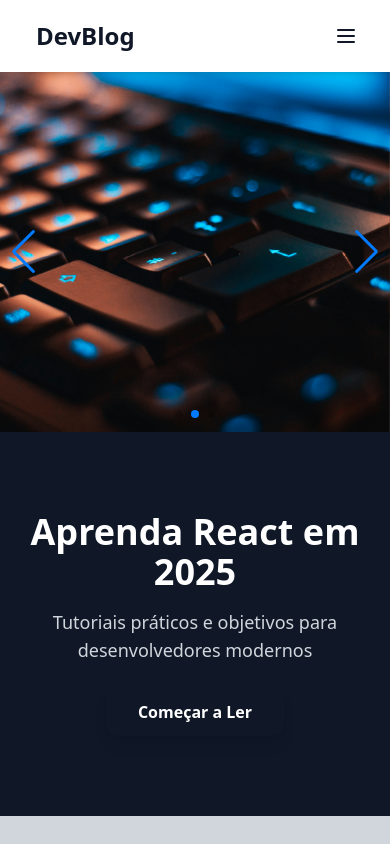
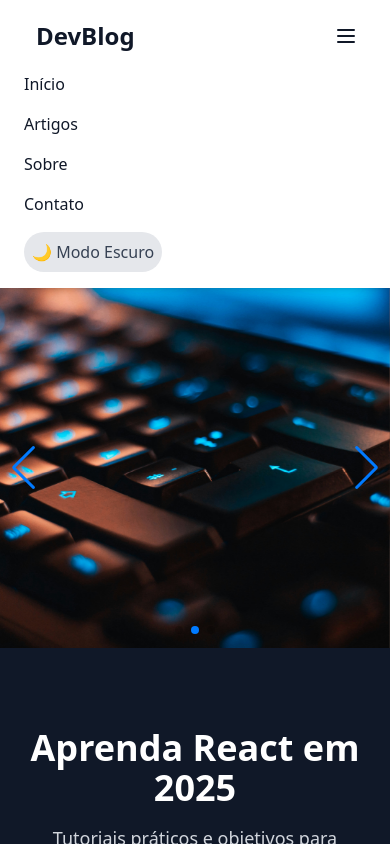
Before and after one commit to SabrinaSoaresDev/Blog, a React (Vite) app: page / in a window 390 px wide. Both pictures are taken after a click on the button "Menu". Shown: the top 844 px of the page. Built offline with nearby package versions, Linux system fonts and the light colour scheme.

Commit message:
atualizando header

```diff
--- a/src/Components/Header/index.jsx
+++ b/src/Components/Header/index.jsx
@@ -1,94 +1,73 @@
-import React from "react";
+import React, { useState } from "react";
 import { motion } from "framer-motion";
 import { useTheme } from '../../context/ThemeContext';
 import { Link } from "react-router-dom";
 
 function Header() {
   const { darkMode, toggleDarkMode } = useTheme();
+  const [menuAberto, setMenuAberto] = useState(false); // ✅ Faltava isso
 
   return (
     <motion.header
       initial={{ opacity: 0, y: -20 }}
       animate={{ opacity: 1, y: 0 }}
       transition={{ duration: 0.5 }}
-      className={`sticky top-0 z-50 ${
-        darkMode ? 'bg-gray-900 text-white' : 'bg-white text-gray-900'
-      } shadow-md`}
+      className={`sticky top-0 z-50 ${darkMode ? 'bg-gray-900 text-white' : 'bg-white text-gray-900'} shadow-md`}
     >
       <div className="container mx-auto px-6 py-4">
         <div className="flex items-center justify-between">
-          {/* Logo e Nome do Blog */}
-          <motion.div
-            whileHover={{ scale: 1.05 }}
-            className="flex items-center cursor-pointer"
-          >
-
+          {/* Logo */}
+          <motion.div whileHover={{ scale: 1.05 }} className="flex items-center cursor-pointer">
             <h1 className="ml-3 text-2xl font-bold">DevBlog</h1>
           </motion.div>
 
-          {/* Navegação Desktop */}
-         <nav className="hidden md:flex items-center space-x-8">
-            <Link
-              to="/"
-              className={`hover:text-accent transition ${darkMode ? 'text-gray-300' : 'text-gray-700'}`}
-            >
-              Início
-            </Link>
-            <Link
-              to="/artigos"
-              className={`hover:text-accent transition ${darkMode ? 'text-gray-300' : 'text-gray-700'}`}
-            >
-              Artigos
-            </Link>
-            <Link
-              to="/sobre"
-              className={`hover:text-accent transition ${darkMode ? 'text-gray-300' : 'text-gray-700'}`}
-            >
-              Sobre
-            </Link>
-            <Link
-              to="/contato"
-              className={`hover:text-accent transition ${darkMode ? 'text-gray-300' : 'text-gray-700'}`}
-            >
-              Contato
-            </Link>
-
-            {/* Botão de Toggle Dark Mode */}
+          {/* Menu Desktop */}
+          <nav className="hidden md:flex items-center space-x-8">
+            <Link to="/" className={`hover:text-accent transition ${darkMode ? 'text-gray-300' : 'text-gray-700'}`}>Início</Link>
+            <Link to="/artigos" className={`hover:text-accent transition ${darkMode ? 'text-gray-300' : 'text-gray-700'}`}>Artigos</Link>
+            <Link to="/sobre" className={`hover:text-accent transition ${darkMode ? 'text-gray-300' : 'text-gray-700'}`}>Sobre</Link>
+            <Link to="/contato" className={`hover:text-accent transition ${darkMode ? 'text-gray-300' : 'text-gray-700'}`}>Contato</Link>
             <motion.button
               onClick={toggleDarkMode}
               whileHover={{ scale: 1.1 }}
               whileTap={{ scale: 0.95 }}
-              className={`ml-4 p-2 rounded-full ${
-                darkMode ? 'bg-gray-700 text-yellow-300' : 'bg-gray-200 text-gray-700'
-              }`}
+              className={`ml-4 p-2 rounded-full ${darkMode ? 'bg-gray-700 text-yellow-300' : 'bg-gray-200 text-gray-700'}`}
               aria-label={darkMode ? 'Ativar modo claro' : 'Ativar modo escuro'}
             >
               {darkMode ? '☀️' : '🌙'}
             </motion.button>
           </nav>
 
-
-          {/* Menu Mobile */}
+          {/* Botão Mobile */}
           <button
             className="md:hidden p-2 rounded-lg focus:outline-none"
             aria-label="Menu"
+            onClick={() => setMenuAberto(!menuAberto)} // ✅ Agora o botão abre/fecha
           >
-            <svg
-              className="w-6 h-6"
-              fill="none"
-              stroke="currentColor"
-              viewBox="0 0 24 24"
-              xmlns="http://www.w3.org/2000/svg"
-            >
-              <path
-                strokeLinecap="round"
-                strokeLinejoin="round"
-                strokeWidth={2}
-                d="M4 6h16M4 12h16M4 18h16"
-              />
+            <svg className="w-6 h-6" fill="none" stroke="currentColor" viewBox="0 0 24 24">
+              <path strokeLinecap="round" strokeLinejoin="round" strokeWidth={2} d="M4 6h16M4 12h16M4 18h16" />
             </svg>
           </button>
         </div>
+
+        {/* Menu Mobile Links */}
+        {menuAberto && (
+          <div className="mt-4 md:hidden flex flex-col space-y-4">
+            <Link to="/" onClick={() => setMenuAberto(false)} className="hover:text-accent">Início</Link>
+            <Link to="/artigos" onClick={() => setMenuAberto(false)} className="hover:text-accent">Artigos</Link>
+            <Link to="/sobre" onClick={() => setMenuAberto(false)} className="hover:text-accent">Sobre</Link>
+            <Link to="/contato" onClick={() => setMenuAberto(false)} className="hover:text-accent">Contato</Link>
+            <button
+              onClick={() => {
+                toggleDarkMode();
+                setMenuAberto(false);
+              }}
+              className={`p-2 rounded-full w-fit ${darkMode ? 'bg-gray-700 text-yellow-300' : 'bg-gray-200 text-gray-700'}`}
+            >
+              {darkMode ? '☀️ Modo Claro' : '🌙 Modo Escuro'}
+            </button>
+          </div>
+        )}
       </div>
     </motion.header>
   );
```
